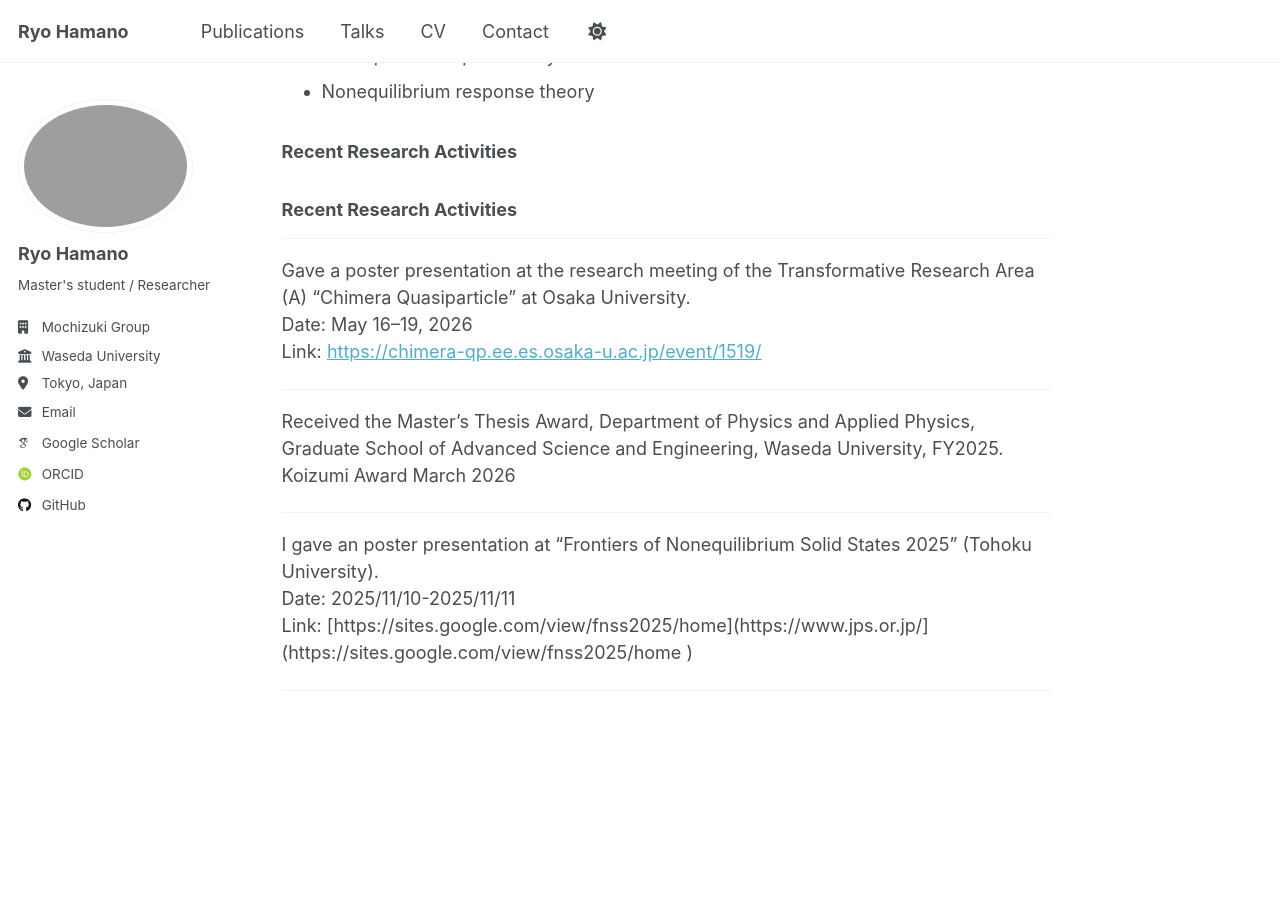
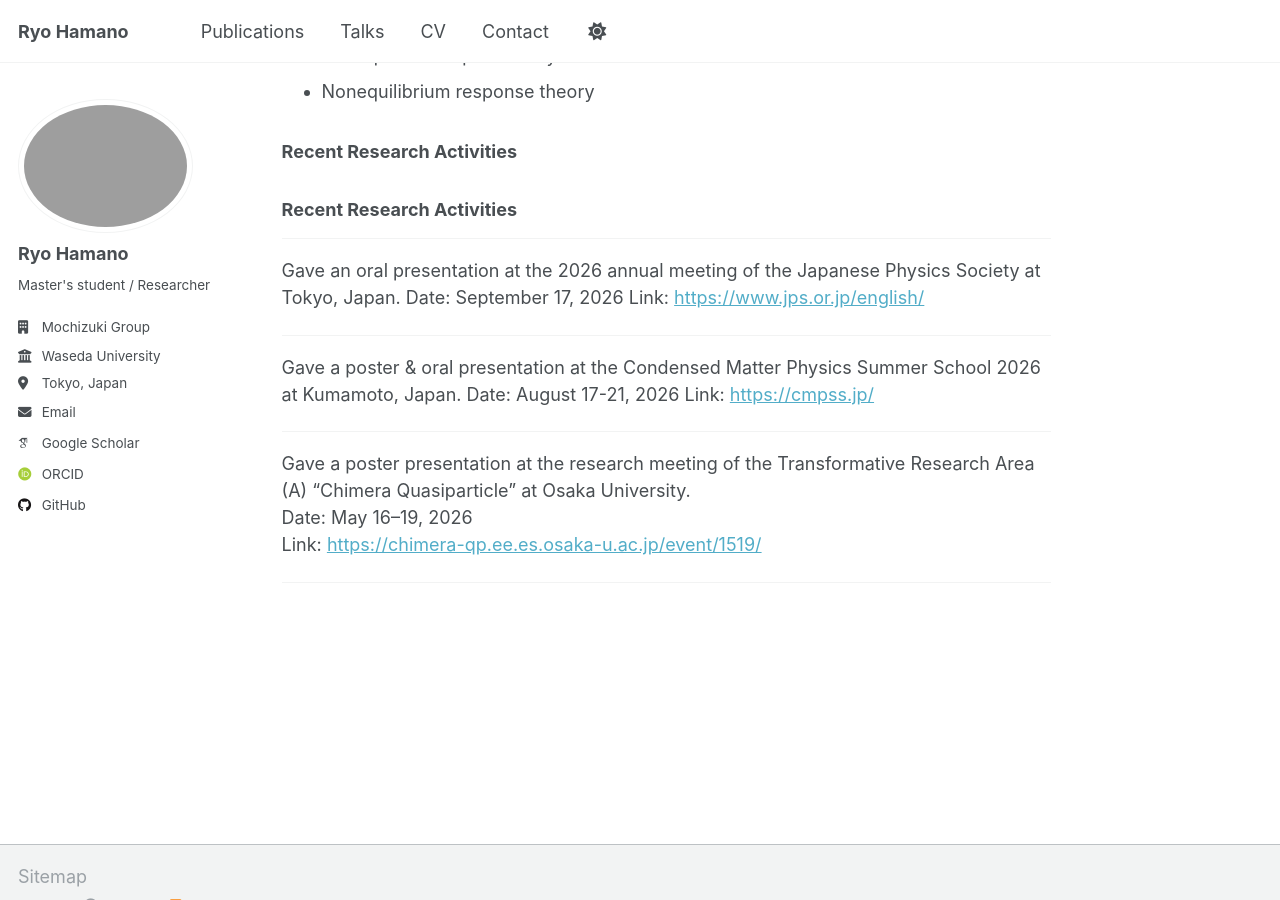
Before and after one commit to ryohamano/ryohamano.github.io, a Jekyll site: the page built from _pages/en/about_en.md, in a window 1280 px wide and 900 px high, scrolled down 559 px. Built offline with Jekyll 4.4.1, drawn with Linux system fonts in a browser that asks for light colours; some web fonts are replaced.

Commit message:
Update recent research activities section
Added recent research activities including presentations at various conferences with dates and links.

```diff
--- a/_pages/en/about_en.md
+++ b/_pages/en/about_en.md
@@ -31,21 +31,19 @@ I aim to uncover the fundamental mechanisms of light-matter interactions that dr
 ### Recent Research Activities
 
 ---
+Gave an oral presentation at the 2026 annual meeting of the Japanese Physics Society at Tokyo, Japan.
+Date: September 17, 2026
+Link: [https://www.jps.or.jp/english/](https://www.jps.or.jp/english/)
+
+---
+Gave a poster & oral presentation at the Condensed Matter Physics Summer School 2026 at Kumamoto, Japan.
+Date: August 17-21, 2026
+Link: [https://cmpss.jp/](https://cmpss.jp/)
+
+---
 Gave a poster presentation at the research meeting of the Transformative Research Area (A) “Chimera Quasiparticle” at Osaka University.
 Date: May 16–19, 2026
 Link: [https://chimera-qp.ee.es.osaka-u.ac.jp/event/1519/](https://chimera-qp.ee.es.osaka-u.ac.jp/event/1519/)
 
----
-
-Received the Master's Thesis Award, Department of Physics and Applied Physics, Graduate School of Advanced Science and Engineering, Waseda University, FY2025.
-Koizumi Award
-March 2026
-
 
 ------
-I gave an poster presentation at "Frontiers of Nonequilibrium Solid States 2025" (Tohoku University).
-Date: 2025/11/10-2025/11/11
-Link: [https://sites.google.com/view/fnss2025/home](https://www.jps.or.jp/](https://sites.google.com/view/fnss2025/home )
-
-
-------
```
